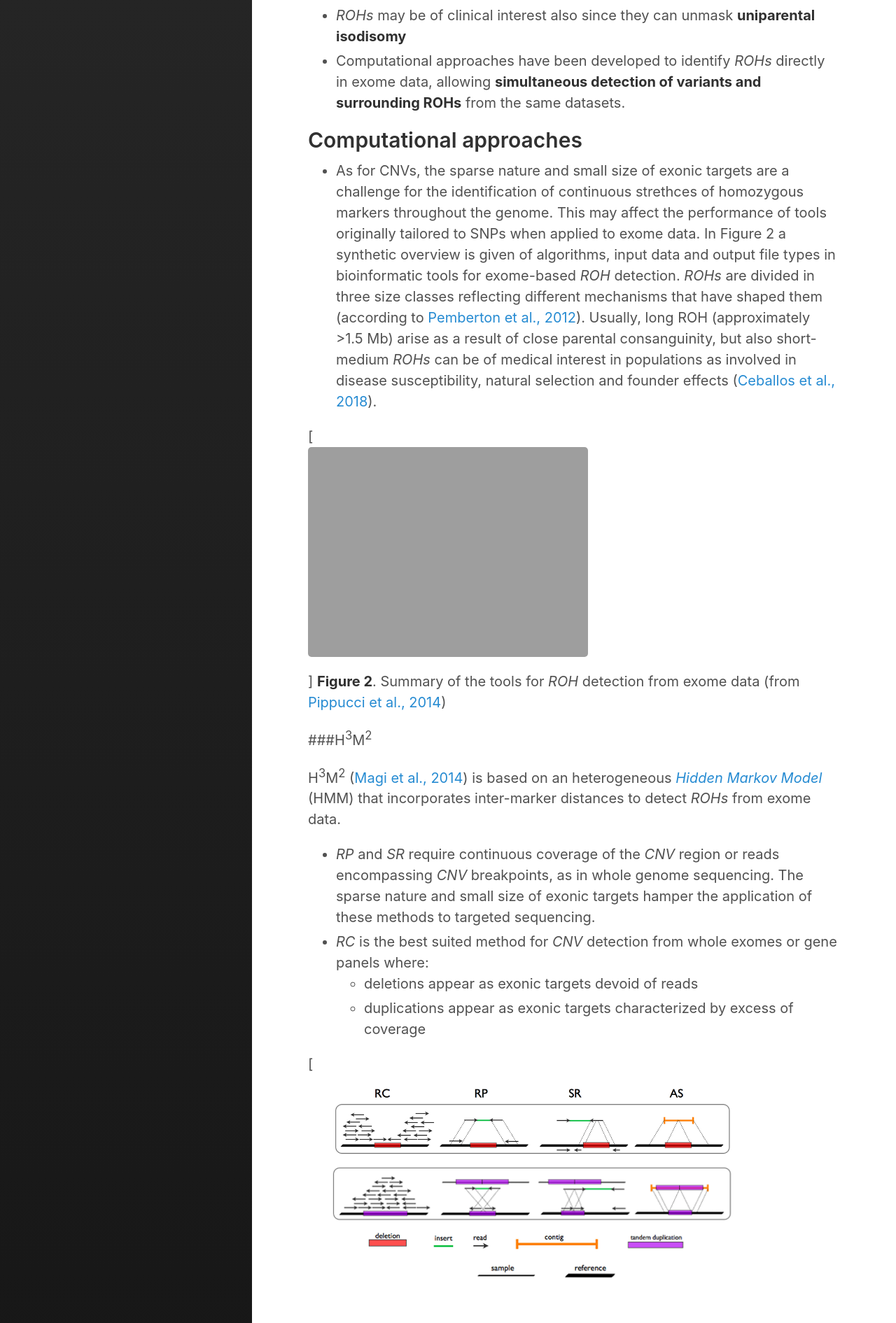
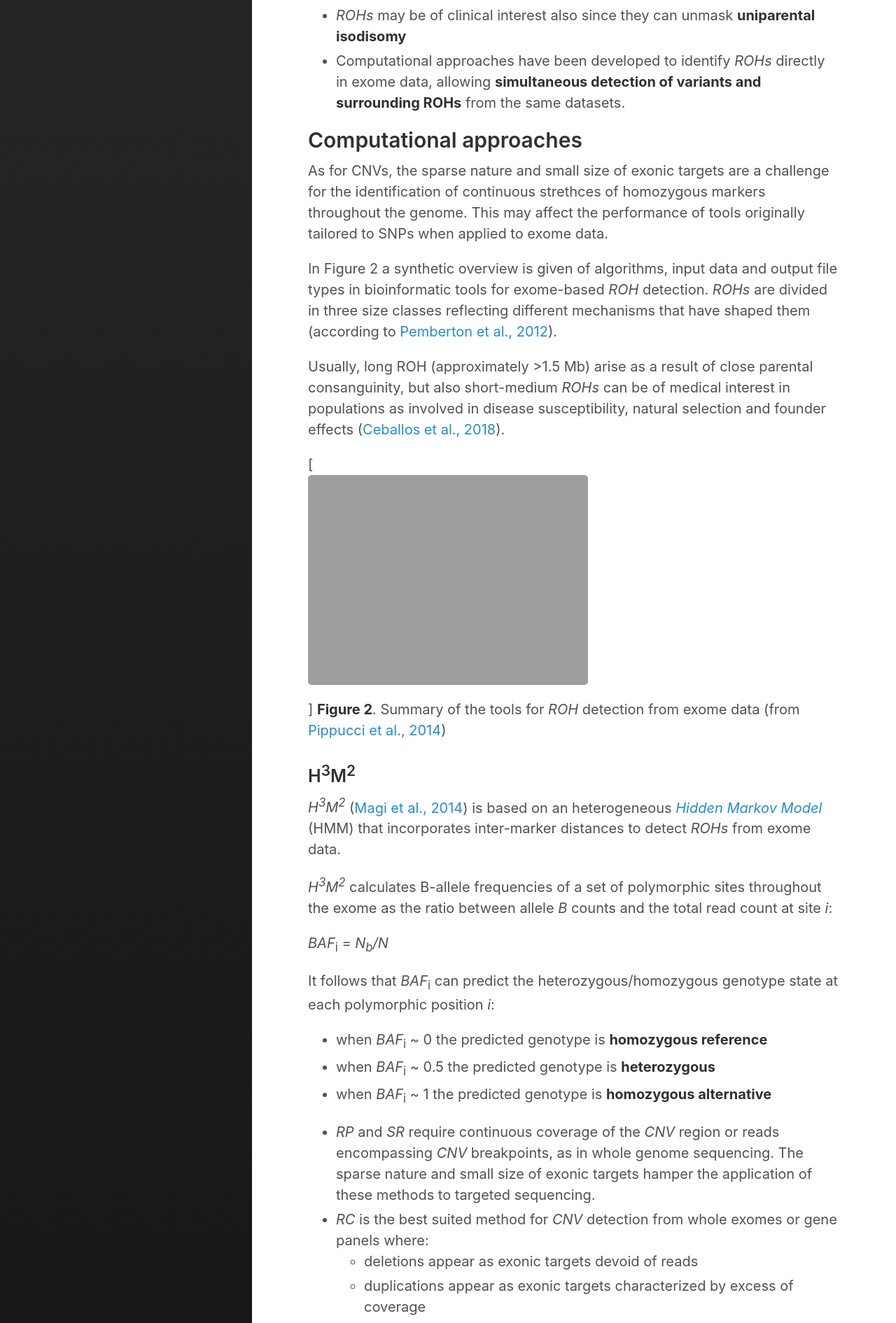
Before and after one commit to sigu-training/clinical_genomics, a Jekyll site: the page built from lectures/08.roh.md, in a window 1280 px wide. Shown: the part 1802-3693 px from the top of the page at 70% size. Built offline with Jekyll 4.4.1, drawn with Linux system fonts in a browser that asks for light colours; some of the changed text lies outside the part shown.

Commit message:
Update 08.roh.md
tilde and other changes

```diff
--- a/lectures/08.roh.md
+++ b/lectures/08.roh.md
@@ -27,14 +27,28 @@ sidebar_link: true
 
 ## Computational approaches
 
-- As for CNVs, the sparse nature and small size of exonic targets are a challenge for the identification of continuous strethces of homozygous markers throughout the genome. This may affect the performance of tools originally tailored to SNPs when applied to exome data. In Figure 2 a synthetic overview is given of algorithms, input data and output file types in bioinformatic tools for exome-based *ROH* detection. *ROHs* are divided in three size classes reflecting different mechanisms that have shaped them (according to [Pemberton et al., 2012](https://www.sciencedirect.com/science/article/pii/S0002929712003230?via%3Dihub)). Usually, long ROH (approximately >1.5 Mb) arise as a result of close parental consanguinity, but also short-medium *ROHs* can be of medical interest in populations as involved in disease susceptibility, natural selection and founder effects ([Ceballos et al., 2018](https://www.nature.com/articles/nrg.2017.109)).
+As for CNVs, the sparse nature and small size of exonic targets are a challenge for the identification of continuous strethces of homozygous markers throughout the genome. This may affect the performance of tools originally tailored to SNPs when applied to exome data.
+
+In Figure 2 a synthetic overview is given of algorithms, input data and output file types in bioinformatic tools for exome-based *ROH* detection. *ROHs* are divided in three size classes reflecting different mechanisms that have shaped them (according to [Pemberton et al., 2012](https://www.sciencedirect.com/science/article/pii/S0002929712003230?via%3Dihub)).
+
+Usually, long ROH (approximately >1.5 Mb) arise as a result of close parental consanguinity, but also short-medium *ROHs* can be of medical interest in populations as involved in disease susceptibility, natural selection and founder effects ([Ceballos et al., 2018](https://www.nature.com/articles/nrg.2017.109)).
 
 [![roh_exome_methods]({{site.url}}{{site.baseurl}}/images/roh_exome_methods.png)]
 **Figure 2**. Summary of the tools for *ROH* detection from exome data (from [Pippucci et al., 2014](https://www.karger.com/Article/Pdf/362412))
 
-###H<sup>3</sup>M<sup>2</sup>
+### H<sup>3</sup>M<sup>2</sup>
 
-H<sup>3</sup>M<sup>2</sup> ([Magi et al., 2014](https://academic.oup.com/bioinformatics/article/30/20/2852/2422169)) is based on an heterogeneous [*Hidden Markov Model*](https://en.wikipedia.org/wiki/Hidden_Markov_model) (HMM) that incorporates inter-marker distances to detect *ROHs* from exome data.
+*H<sup>3</sup>M<sup>2</sup>* ([Magi et al., 2014](https://academic.oup.com/bioinformatics/article/30/20/2852/2422169)) is based on an heterogeneous [*Hidden Markov Model*](https://en.wikipedia.org/wiki/Hidden_Markov_model) (HMM) that incorporates inter-marker distances to detect *ROHs* from exome data.
+
+*H<sup>3</sup>M<sup>2</sup>* calculates B-allele frequencies of a set of polymorphic sites throughout the exome as the ratio between allele *B* counts and the total read count at site *i*:
+
+*BAF*<sub>i</sub> = *N<sub>b</sub>/N*
+
+It follows that *BAF*<sub>i</sub> can predict the heterozygous/homozygous genotype state at each polymorphic position *i*:
+
+- when *BAF*<sub>i</sub> \~ 0 the predicted genotype is **homozygous reference**
+- when *BAF*<sub>i</sub> \~ 0.5 the predicted genotype is **heterozygous**
+- when *BAF*<sub>i</sub> \~ 1 the predicted genotype is **homozygous alternative**
 
 
 - *RP* and *SR* require continuous coverage of the *CNV* region or reads encompassing *CNV* breakpoints, as in whole genome sequencing. The sparse nature and small size of exonic targets hamper the application of these methods to targeted sequencing.
```
